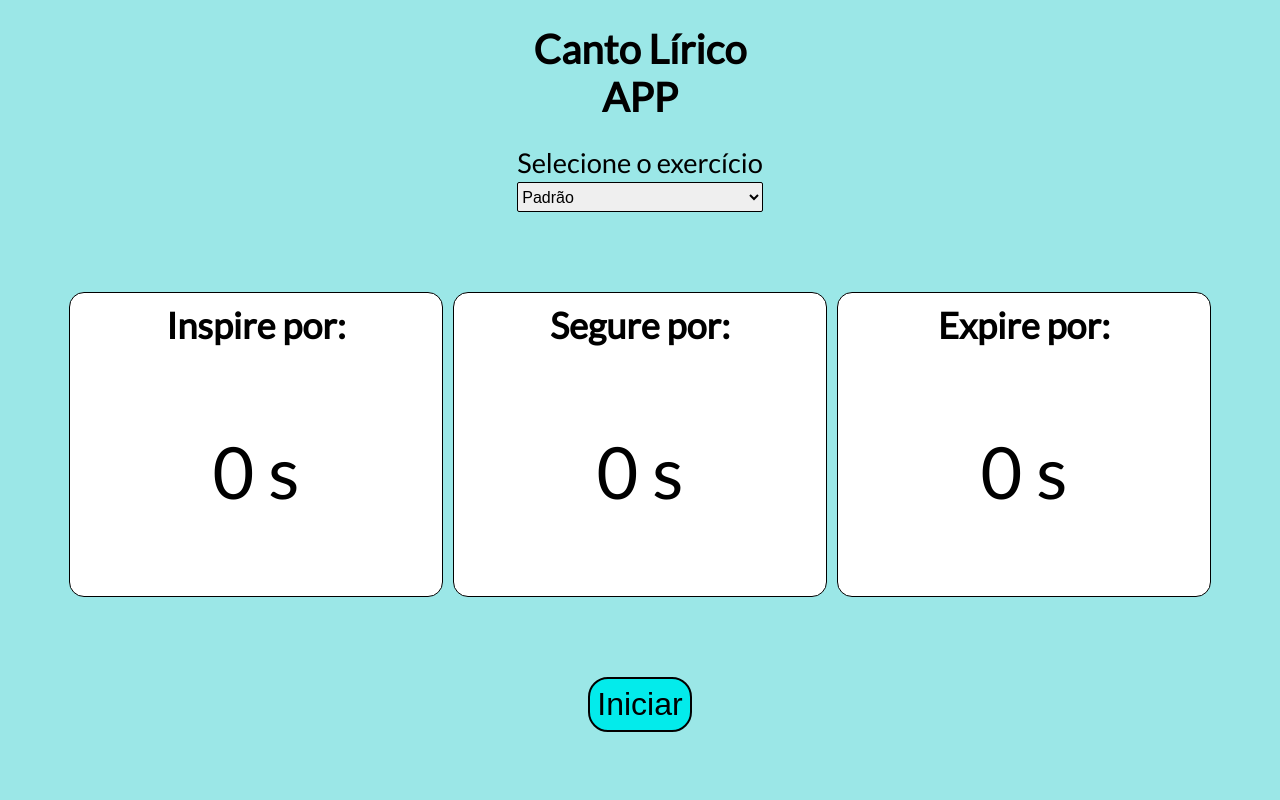
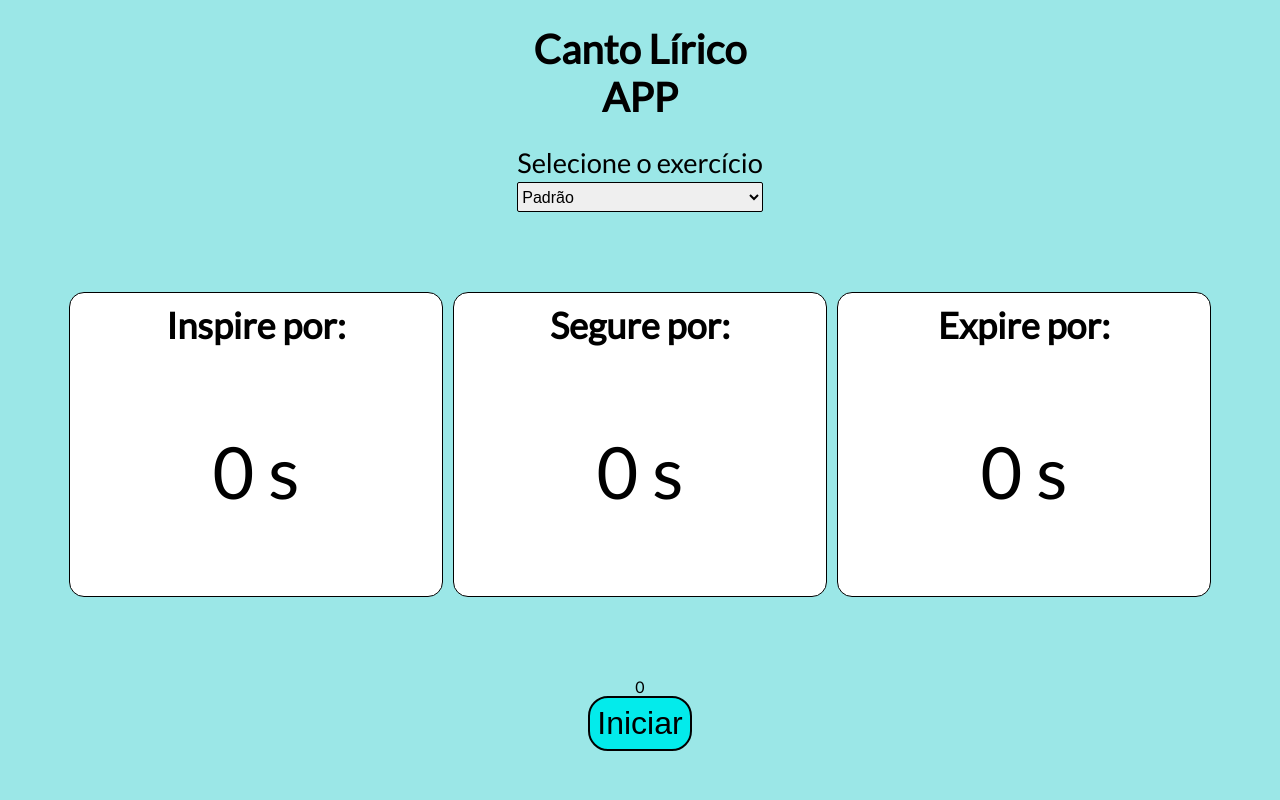
Before and after one commit to lucassdantas/breathing-exercise, a React (Vite) app: page / in a window 1280 px wide. Shown: the top 800 px of the page. Built offline with nearby package versions, Linux system fonts and the light colour scheme.

Commit message:
building app logic

```diff
--- a/src/App.tsx
+++ b/src/App.tsx
@@ -4,6 +4,7 @@ import { Header } from './components/Header'
 import { BreathingCard } from './components/BreathingCard'
 import { InputExerciseSelector } from './components/InputExerciseSelector'
 import { BreathingCardType } from './types/BreathingCardType'
+import { useState } from 'react'
 
 export default function App() {
     const cards:BreathingCardType[] = [
@@ -20,6 +21,22 @@ export default function App() {
             second:0,
         },
     ]
+    const exercises = [
+        {
+            defaultExercise: {
+                inspiration: 5,
+                holdRespiration: 5,
+                expiration: 20,
+                repeatTimes: 4
+            },
+        },
+    ]
+    const [currentSecond, setCurrentSecond] = useState<number>(0)
+
+    const startChronometer = () => {
+        setCurrentSecond(currentSecond+1)
+    }
+
     return (
         <>
         <Header/>
@@ -34,7 +51,8 @@ export default function App() {
                 }
             </section>
             <div id="DivButton">
-                <button id="ButtonInit">Iniciar</button>
+                <p>{currentSecond}</p>
+                <button id="ButtonInit" onClick={() => startChronometer()}>Iniciar</button>
                 <button id="ButtonStop" className="hidden">Parar</button>
             </div>
         </main>
```
